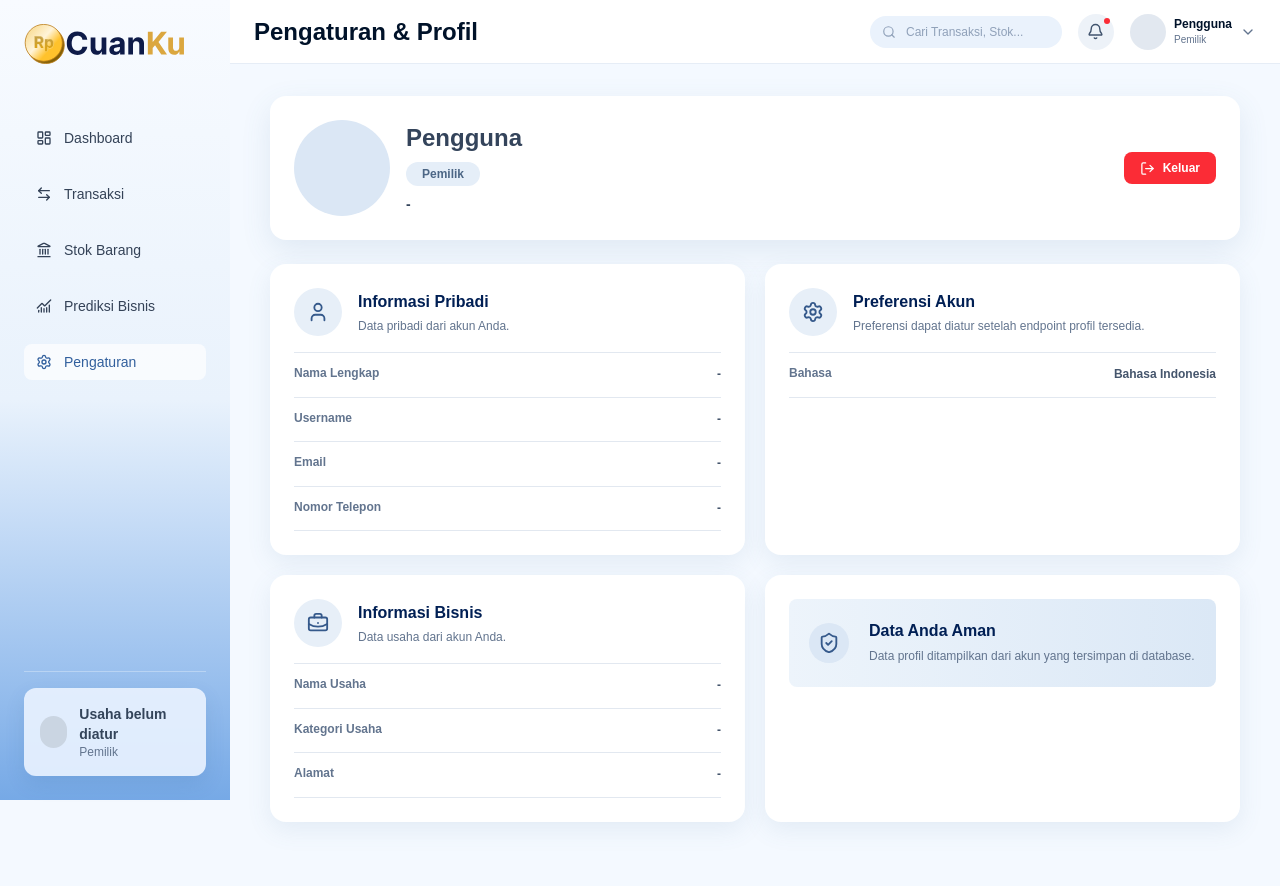
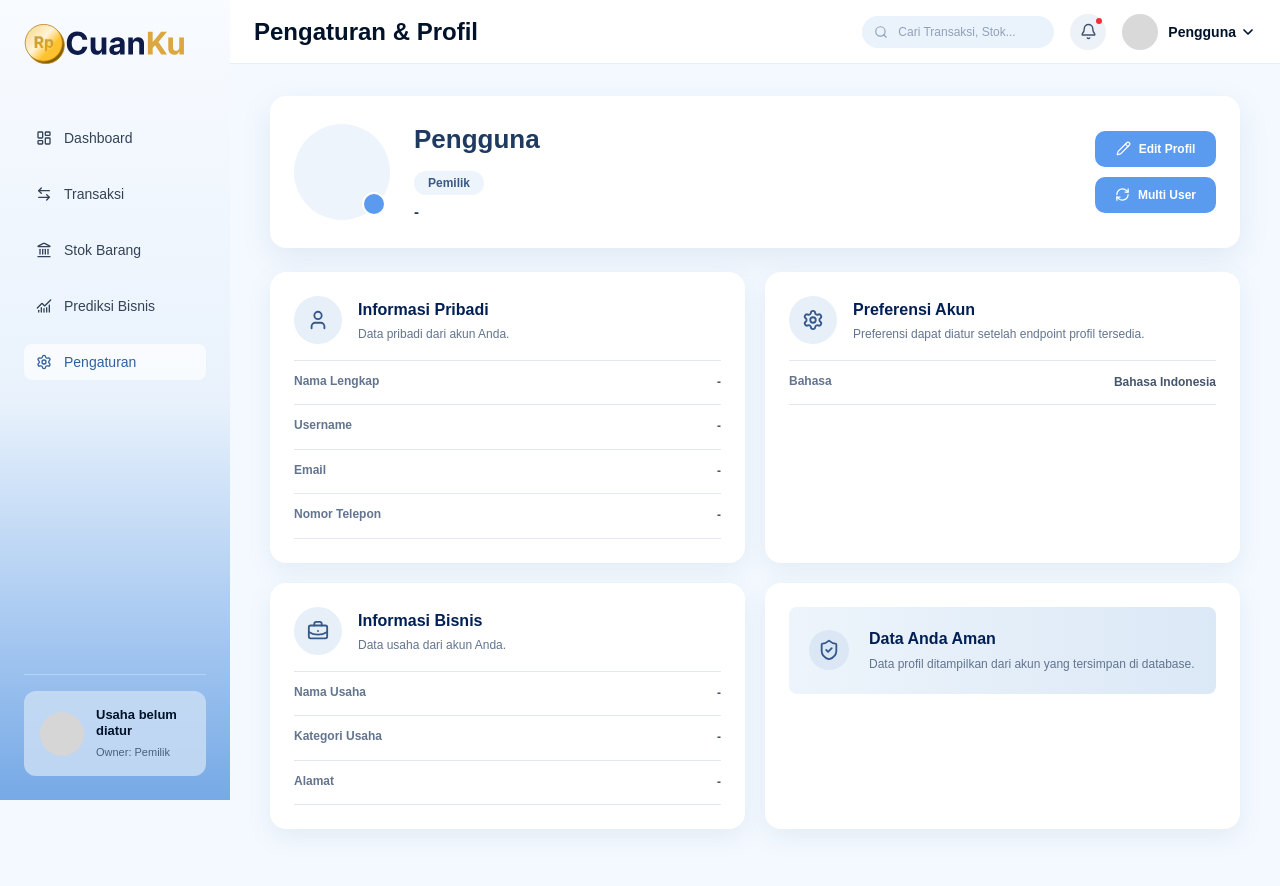
Before and after one commit to bayumutawakkil/cuanku-frontend, a Next.js app: page /settings in a window 1280 px wide. Shown: the top 886 px of the page. Built offline with nearby package versions, Linux system fonts and the light colour scheme.

Commit message:
feat: add dashboard layout, sidebar, and profile components

```diff
--- a/src/components/ProfileContent.tsx
+++ b/src/components/ProfileContent.tsx
@@ -1,6 +1,6 @@
 "use client";
 
-import { BriefcaseBusiness, LogOut, Settings, ShieldCheck, User } from "lucide-react";
+import { BriefcaseBusiness, Pencil, RefreshCw, Settings, ShieldCheck, User } from "lucide-react";
 import { useEffect, useState } from "react";
 import { useRouter } from "next/navigation";
 import { clearSession, getSessionUser, type SessionUser } from "../lib/session";
@@ -39,19 +39,27 @@ export default function ProfileContent() {
     <main className="px-0 pb-4 md:px-1 md:pb-6 lg:px-2 lg:pb-8">
       <div className="mx-auto max-w-[1400px]">
         <section className="flex flex-col gap-6 rounded-2xl bg-white p-6 shadow-[0_10px_30px_rgba(74,113,158,0.12)] md:flex-row md:items-center md:justify-between">
-          <div className="flex items-center gap-4">
-            <div className="h-24 w-24 rounded-full bg-[#dbe7f5]" />
+          <div className="flex items-center gap-6">
+            <div className="relative">
+              <div className="h-24 w-24 rounded-full bg-[#eef4fb]" />
+              <div className="absolute bottom-1 right-1 h-6 w-6 rounded-full border-2 border-white bg-[#5a9aef]" />
+            </div>
             <div>
-              <h2 className="text-2xl font-bold text-[#34445b]">{displayName}</h2>
-              <div className="mt-2 flex flex-col items-start gap-2">
-                <span className="rounded-full bg-[#e5eef8] px-4 py-1 text-xs font-semibold text-[#4c6685]">Pemilik</span>
-                <span className="text-sm font-semibold text-[#34445b]">{valueOrDash(user.nama_UMKM)}</span>
+              <h2 className="text-[26px] font-bold text-[#1f3a5f]">{displayName}</h2>
+              <div className="mt-3 flex flex-col items-start gap-1.5">
+                <span className="rounded-full bg-[#eef4fb] px-3.5 py-1 text-xs font-semibold text-[#3b5982]">Pemilik</span>
+                <span className="text-[15px] font-semibold text-[#1f3a5f]">{valueOrDash(user.nama_UMKM)}</span>
               </div>
             </div>
           </div>
-          <button type="button" onClick={logout} className="flex items-center justify-center gap-2 rounded-lg bg-red-500 px-4 py-2 text-xs font-semibold text-white transition hover:bg-red-600">
-            <LogOut size={15} /> Keluar
-          </button>
+          <div className="flex flex-col gap-2.5">
+            <button type="button" className="flex items-center justify-center gap-2 rounded-[10px] bg-[#5a9aef] px-5 py-2.5 text-xs font-semibold text-white transition hover:bg-[#4a89db]">
+              <Pencil size={15} /> Edit Profil
+            </button>
+            <button type="button" className="flex items-center justify-center gap-2 rounded-[10px] bg-[#5a9aef] px-5 py-2.5 text-xs font-semibold text-white transition hover:bg-[#4a89db]">
+              <RefreshCw size={15} /> Multi User
+            </button>
+          </div>
         </section>
 
         <div className="mt-6 grid grid-cols-1 gap-5 lg:grid-cols-2">
--- a/src/components/layout/DashboardLayout.tsx
+++ b/src/components/layout/DashboardLayout.tsx
@@ -1,7 +1,7 @@
 "use client";
 
 import type { ReactNode } from "react";
-import { Search, Bell, ChevronDown } from "lucide-react";
+import { Search, Bell, ChevronDown, User, RefreshCw, LogOut } from "lucide-react";
 import { usePathname, useRouter } from "next/navigation";
 import Sidebar from "./Sidebar";
 import { useState, useSyncExternalStore } from "react";
@@ -135,28 +135,45 @@ export default function DashboardLayout({ children }: DashboardLayoutProps) {
             <button
               type="button"
               onClick={() => setShowProfileMenu((prev) => !prev)}
-              className="flex items-center gap-2"
+              className="flex items-center gap-2.5"
             >
-              <div className="h-9 w-9 rounded-full bg-slate-200" />
+              <div className="h-9 w-9 rounded-full bg-[#d9d9d9]" />
 
-              <div className="text-left">
-                <p className="text-xs font-bold text-[#001229]">
-                  {user.nama_lengkap ?? user.nama_UMKM ?? user.email ?? "Pengguna"}
+              <div className="flex items-center gap-1">
+                <p className="text-sm font-bold text-[#001229]">
+                  {user.nama_lengkap ?? user.email ?? "Pengguna"}
                 </p>
-                <p className="text-[10px] text-slate-500">Pemilik</p>
+                <ChevronDown size={16} className="text-[#001229]" strokeWidth={2.5} />
               </div>
-
-              <ChevronDown size={16} className="text-slate-500" />
             </button>
 
             {showProfileMenu && (
-              <div className="absolute right-0 top-12 z-50 w-40 rounded-xl border border-slate-200 bg-white p-2 shadow-lg">
+              <div className="absolute right-0 top-12 z-50 w-[280px] rounded-2xl border border-slate-100 bg-white p-4 shadow-[0_10px_40px_rgba(0,0,0,0.1)]">
+                <div className="flex flex-col items-center pb-4 text-center">
+                  <div className="mb-3 h-[72px] w-[72px] rounded-full bg-[#d9d9d9]" />
+                  <p className="text-base font-bold text-[#001229]">
+                    {user.nama_lengkap ?? user.email ?? "Pengguna"}
+                  </p>
+                  <div className="mt-1.5 rounded-full bg-[#e5eef8] px-3.5 py-1 text-[11px] font-bold text-[#1f3a5f]">
+                    Owner - {user.nama_UMKM ?? "Usaha belum diatur"}
+                  </div>
+                </div>
+
+                <div className="mb-2 border-t border-slate-200" />
+
+                <div className="flex flex-col space-y-1 pt-1">
                   <button
                     type="button"
                     onClick={() => router.push("/settings")}
-                  className="w-full rounded-lg px-3 py-2 text-left text-xs font-semibold text-[#001229] hover:bg-[#F4F9FF]"
+                    className="flex w-full items-center gap-3 rounded-xl px-3 py-2.5 text-sm font-bold text-[#001229] hover:bg-[#F4F9FF]"
                   >
-                  Pengaturan
+                    <User size={18} strokeWidth={2.5} /> Profil Saya
+                  </button>
+                  <button
+                    type="button"
+                    className="flex w-full items-center gap-3 rounded-xl px-3 py-2.5 text-sm font-bold text-[#001229] hover:bg-[#F4F9FF]"
+                  >
+                    <RefreshCw size={18} strokeWidth={2.5} /> Multi User
                   </button>
                   <button
                     type="button"
@@ -164,10 +181,11 @@ export default function DashboardLayout({ children }: DashboardLayoutProps) {
                       clearSession();
                       router.push("/login");
                     }}
-                  className="w-full rounded-lg px-3 py-2 text-left text-xs font-semibold text-red-600 hover:bg-red-50"
+                    className="flex w-full items-center gap-3 rounded-xl px-3 py-2.5 text-sm font-bold text-[#ff4c4c] hover:bg-red-50"
                   >
-                  Log Out
+                    <LogOut size={18} strokeWidth={2.5} /> Log Out
                   </button>
+                </div>
               </div>
             )}
           </div>
--- a/src/components/layout/Sidebar.tsx
+++ b/src/components/layout/Sidebar.tsx
@@ -116,21 +116,20 @@ export default function Sidebar() {
         <div
           className="
             rounded-xl
-            bg-[#eaf3ff]/90
+            bg-[#cde0f5]/80
             p-4
-            shadow-[0_8px_20px_rgba(44,92,145,0.12)]
           "
         >
           <div className="flex items-center gap-3">
-            <div className="h-8 w-8 rounded-full bg-slate-300" />
+            <div className="h-11 w-11 shrink-0 rounded-full bg-[#d6d6d6]" />
 
             <div>
-              <h3 className="text-sm font-semibold text-[#33445a]">
+              <h3 className="text-[13px] font-bold leading-tight text-[#001229]">
                 {user.nama_UMKM ?? "Usaha belum diatur"}
               </h3>
 
-              <p className="text-xs text-slate-500">
-                {user.nama_lengkap ?? user.email ?? "Pemilik"}
+              <p className="mt-1 text-[11px] font-medium text-[#4b607a]">
+                Owner: {user.nama_lengkap ?? user.email ?? "Pemilik"}
               </p>
             </div>
           </div>
```
Lines whose indentation alone changed are shown as unchanged.
